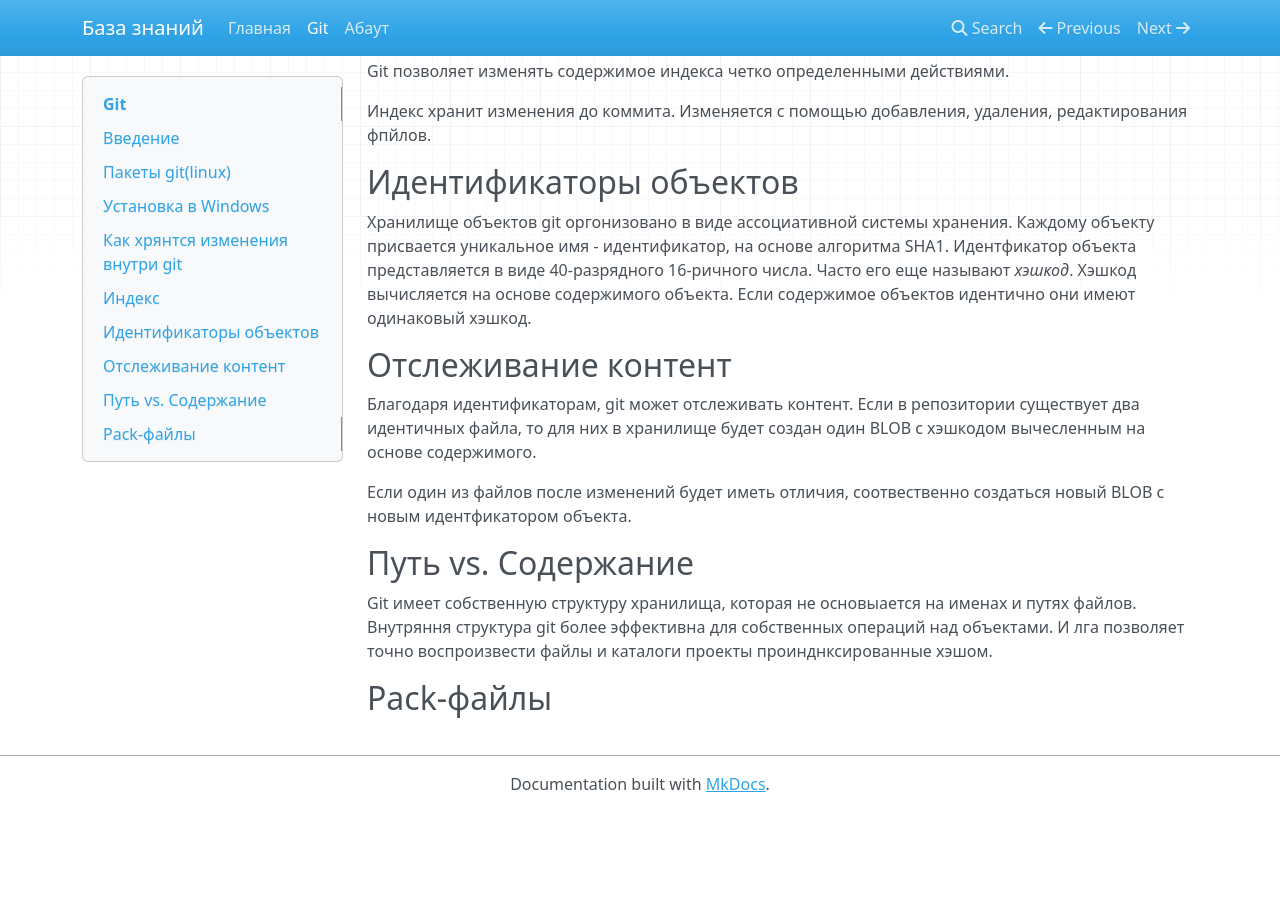
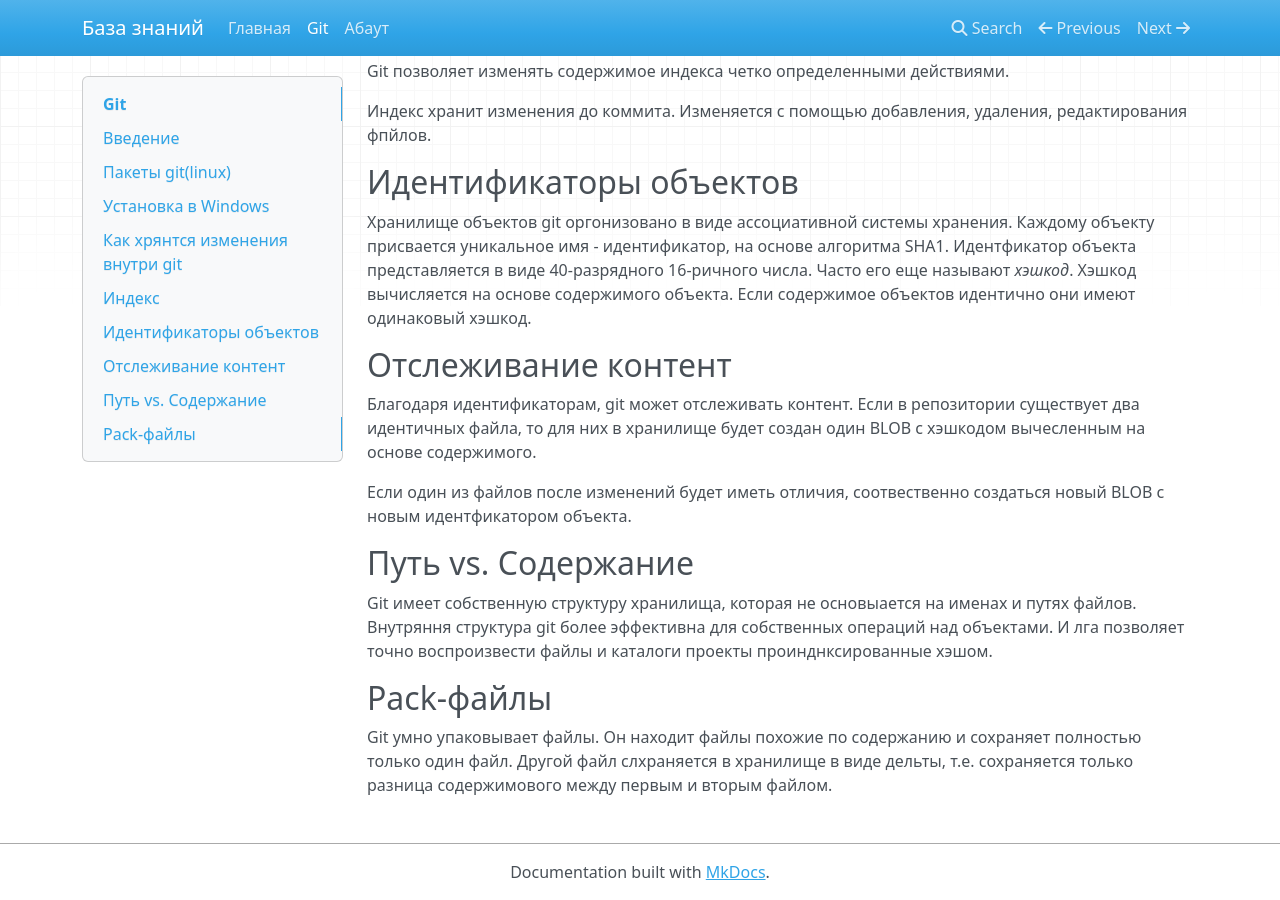
Before and after one commit to AMaslyakov/knowledge_base, an MkDocs documentation site: the page built from docs/git.md, in a window 1280 px wide and 900 px high, scrolled down 1415 px. Built offline with MkDocs 1.6.1, drawn with Linux system fonts in a browser that asks for light colours; nearby versions of some CDN libraries; before the commit the page ends 2227 px from its top, so only the background shows below that.

Commit message:
pack файлы

```diff
--- a/docs/git.md
+++ b/docs/git.md
@@ -79,3 +79,6 @@ Git позволяет изменять содержимое индекса че
 Git имеет собственную структуру хранилища, которая не основыается на именах и путях файлов. Внутряння структура git более эффективна для собственных операций над объектами. И лга позволяет точно воспроизвести файлы и каталоги проекты проинднксированные хэшом.
 
 ## Pack-файлы
+
+
+Git умно упаковывает файлы. Он находит файлы похожие по содержанию и сохраняет полностью только один файл. Другой файл слхраняется в хранилище в виде дельты, т.е. сохраняется только разница содержимового между первым и вторым файлом.
```
